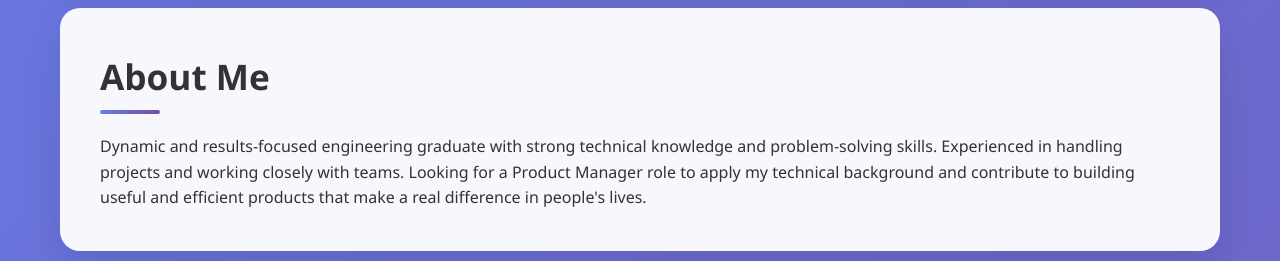
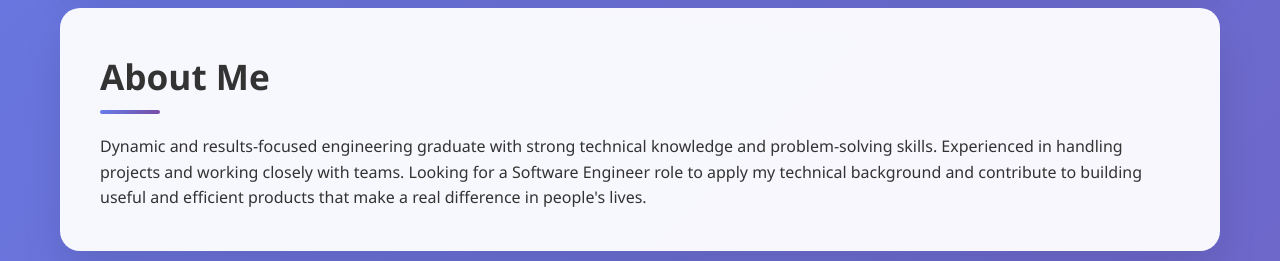
Before and after one commit to Nayanapoojary/Portfolio, a plain HTML site: page index.html in a window 1280 px wide. Shown: the part 820-1081 px from the top of the page. Drawn offline with Linux system fonts and the light colour scheme.

Commit message:
change in code

```diff
--- a/index.html
+++ b/index.html
@@ -382,7 +382,7 @@
             <h2>About Me</h2>
             <p class="About Me">
                 Dynamic and results-focused engineering graduate with strong technical knowledge and problem-solving skills.
-                Experienced in handling projects and working closely with teams. Looking for a Product Manager role to apply
+                Experienced in handling projects and working closely with teams. Looking for a Software Engineer role to apply
                 my technical background and contribute to building useful and efficient products that make a real difference
                 in people's lives.
             </p>
```
